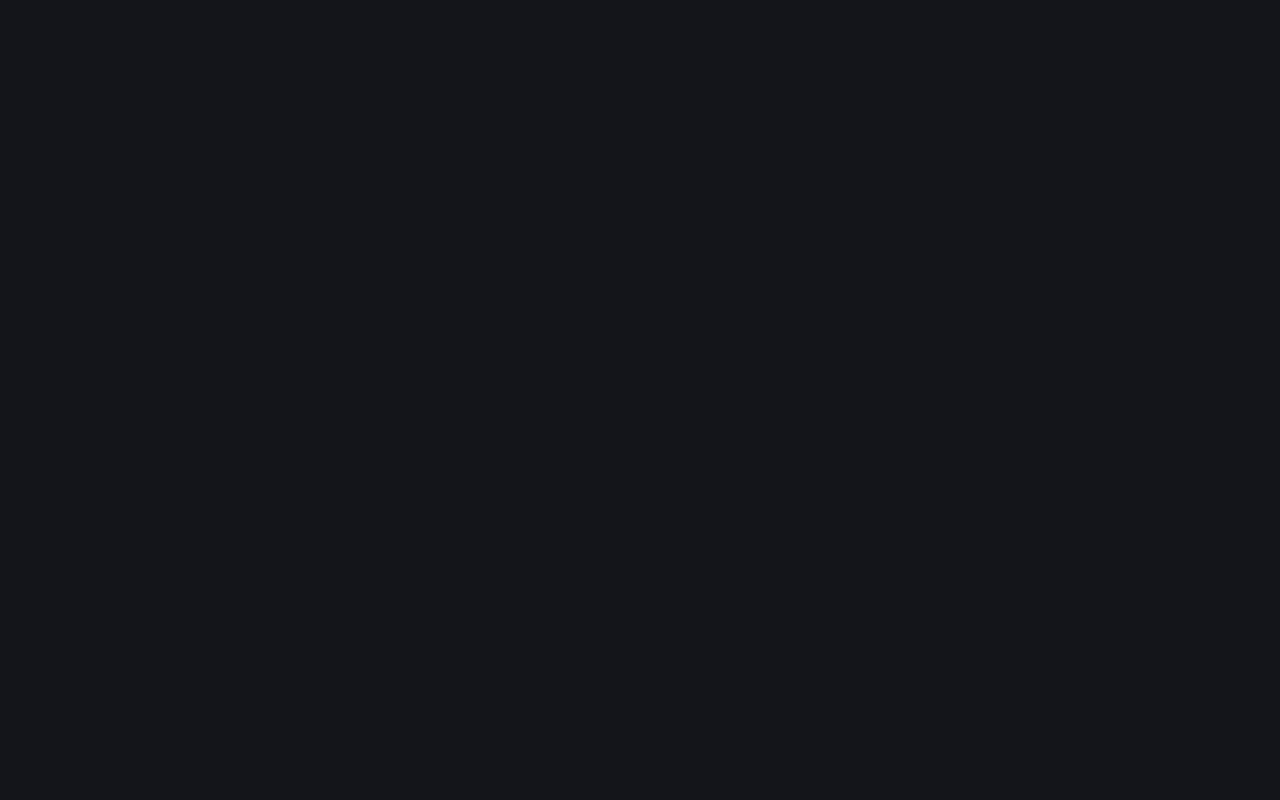
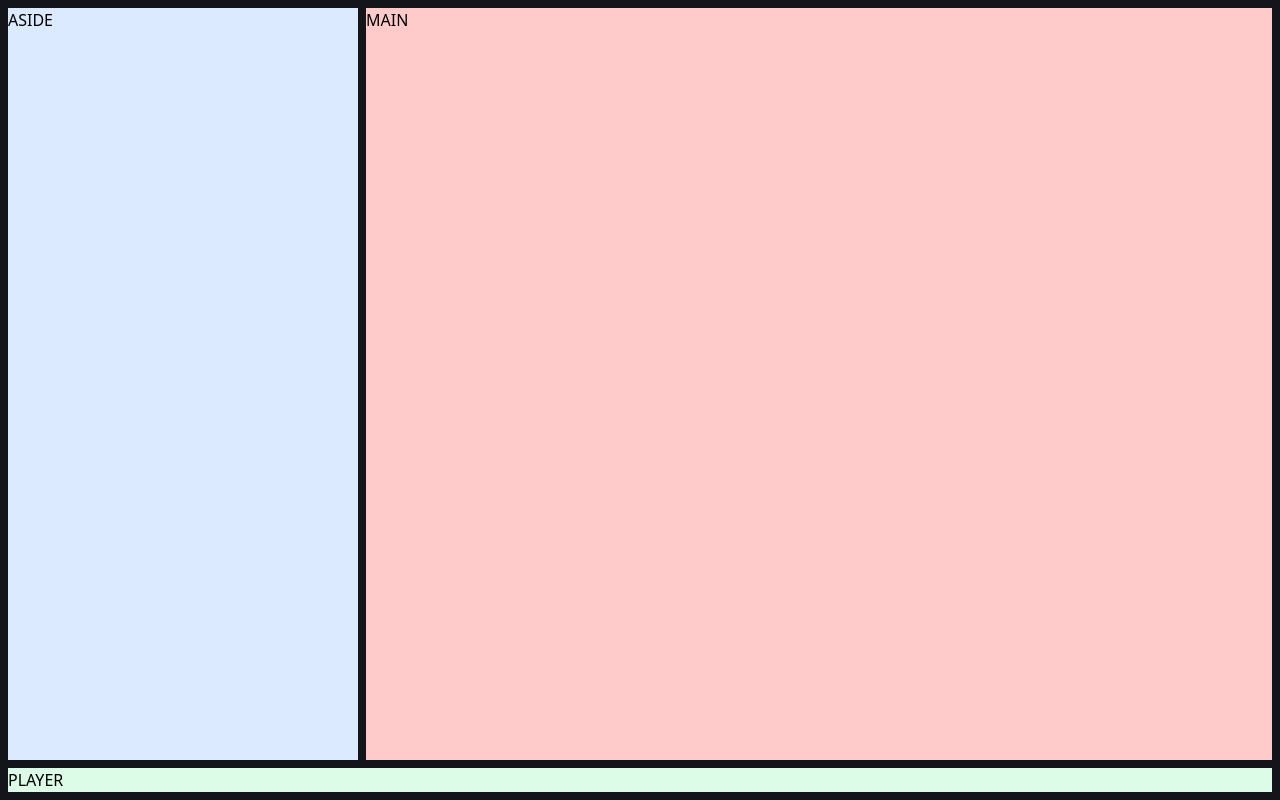
Before and after one commit to ReliSalazar/spotify-clone, an Astro site: page / in a window 1280 px wide. Built offline with nearby package versions, Linux system fonts and the light colour scheme; Astro itself is replaced by a stand-in of ours.

Commit message:
grid template

```diff
--- a/src/layouts/Layout.astro
+++ b/src/layouts/Layout.astro
@@ -17,9 +17,27 @@ const { title } = Astro.props;
     <title>{title}</title>
   </head>
   <body>
+    <div id="app" class="relative h-screen p-2 gap-2">
+      <aside class="[grid-area:aside] flex-col overflow-y-auto bg-blue-100">ASIDE</aside>
+
+      <main class="[grid-area:main] bg-red-200">MAIN</main>
+
+      <footer class="[grid-area:player] bg-green-100">PLAYER</footer>
+
       <slot />
+    </div>
   </body>
 </html>
+<style>
+  #app {
+    display: grid;
+    grid-template-areas:
+      "aside main main"
+      "player player player";
+    grid-template-columns: 350px 1fr;
+    grid-template-rows: 1fr auto;
+  }
+</style>
 <style is:global>
   :root {
   }
```
Lines whose indentation alone changed are shown as unchanged.
